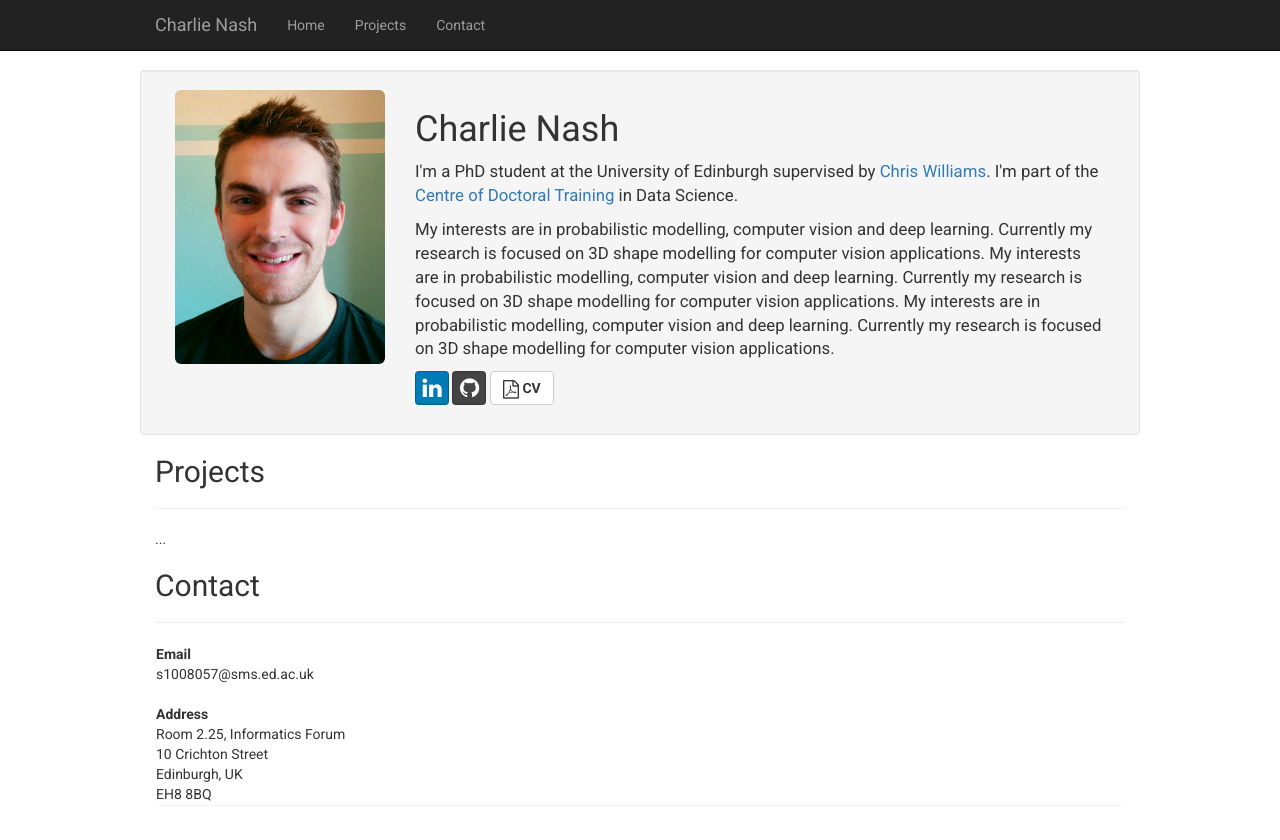
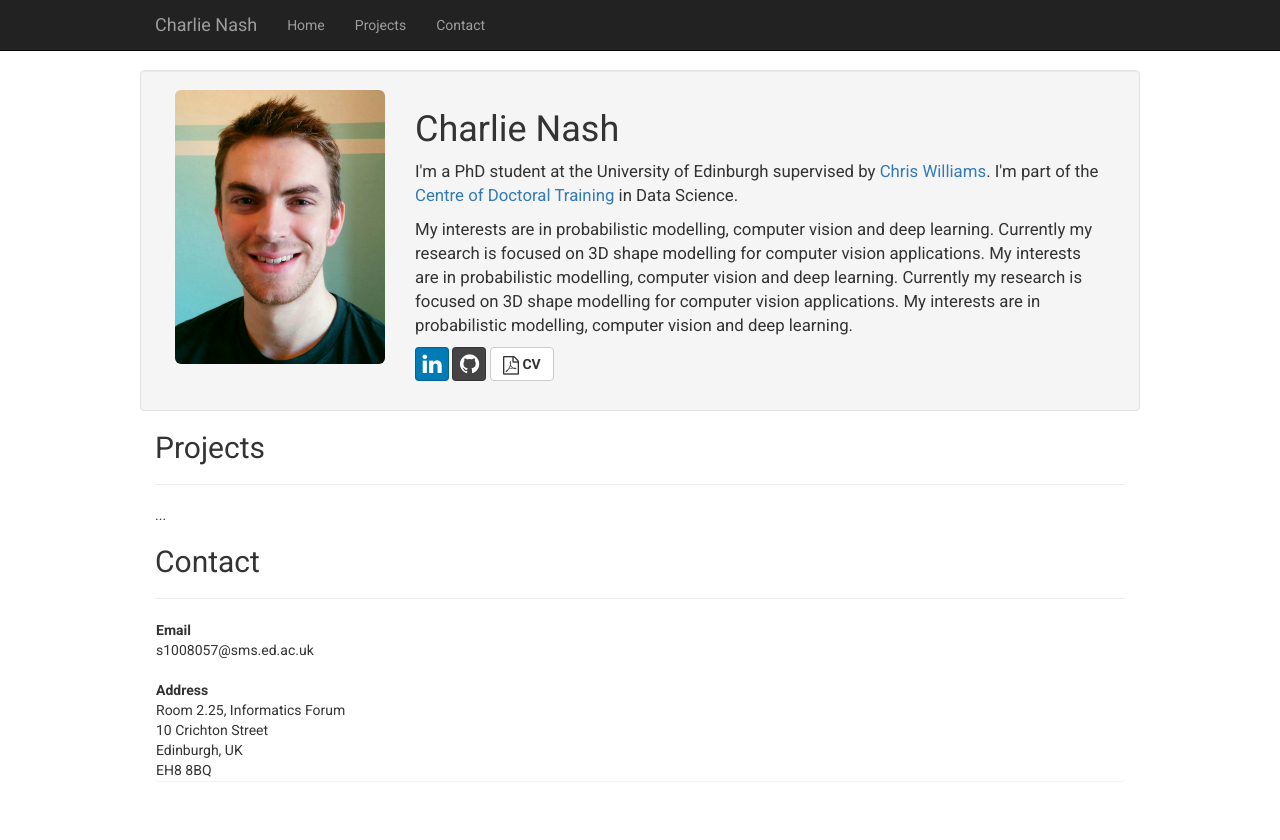
Before and after one commit to charlienash/charlienash.github.io, a Jekyll site: the page index.html, which Jekyll copies as it is, in a window 1280 px wide. Shown: the top 840 px of the page. Built offline with Jekyll 4.4.1, drawn with Linux system fonts in a browser that asks for light colours; nearby versions of some CDN libraries; library files that are not in the unit come from our copies.

Commit message:
Update index.html

```diff
--- a/index.html
+++ b/index.html
@@ -81,7 +81,7 @@
 		    			</p>
 			    		<p>
 			    			<big>
-			    				My interests are in probabilistic modelling, computer vision and deep learning. Currently my research is focused on 3D shape modelling for computer vision applications. My interests are in probabilistic modelling, computer vision and deep learning. Currently my research is focused on 3D shape modelling for computer vision applications. My interests are in probabilistic modelling, computer vision and deep learning. Currently my research is focused on 3D shape modelling for computer vision applications.
+			    				My interests are in probabilistic modelling, computer vision and deep learning. Currently my research is focused on 3D shape modelling for computer vision applications. My interests are in probabilistic modelling, computer vision and deep learning. Currently my research is focused on 3D shape modelling for computer vision applications. My interests are in probabilistic modelling, computer vision and deep learning.
 		    				</big>
 		    	    		</p>
 		    	    		<p>
```
